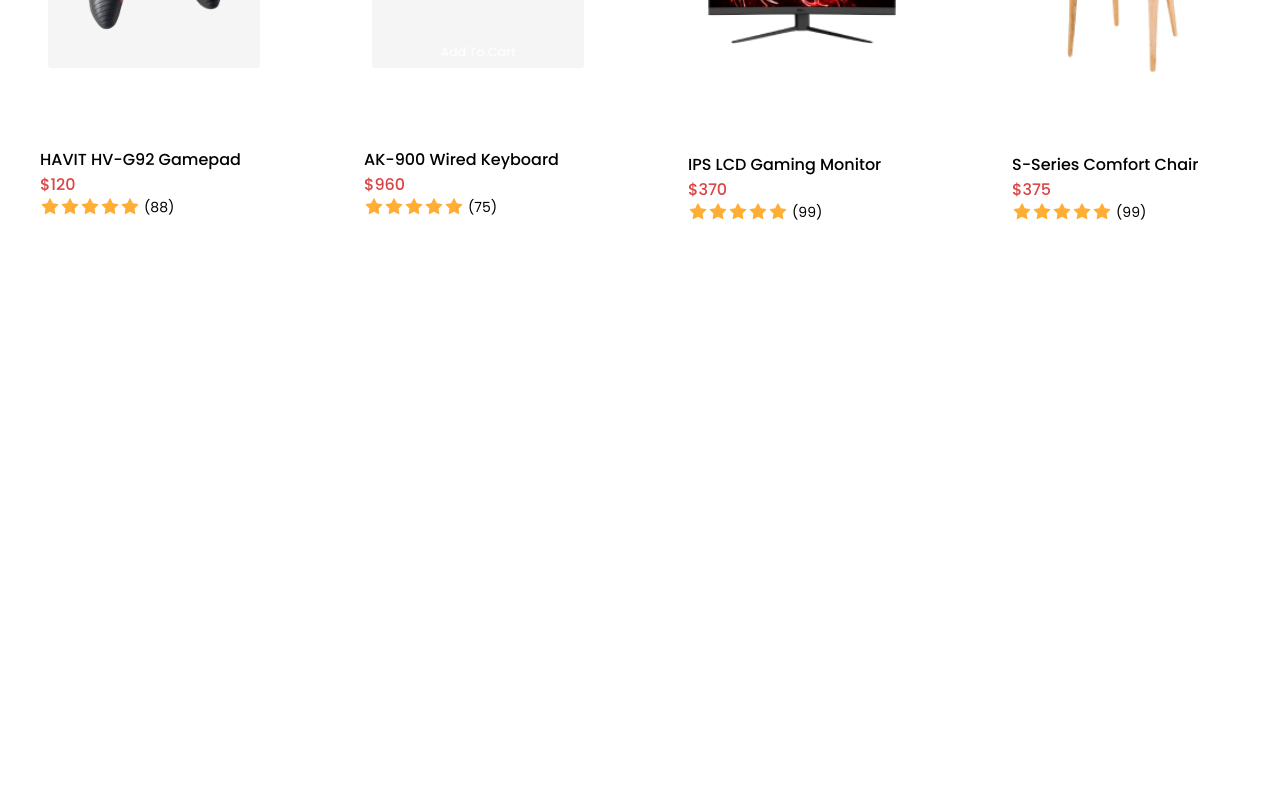
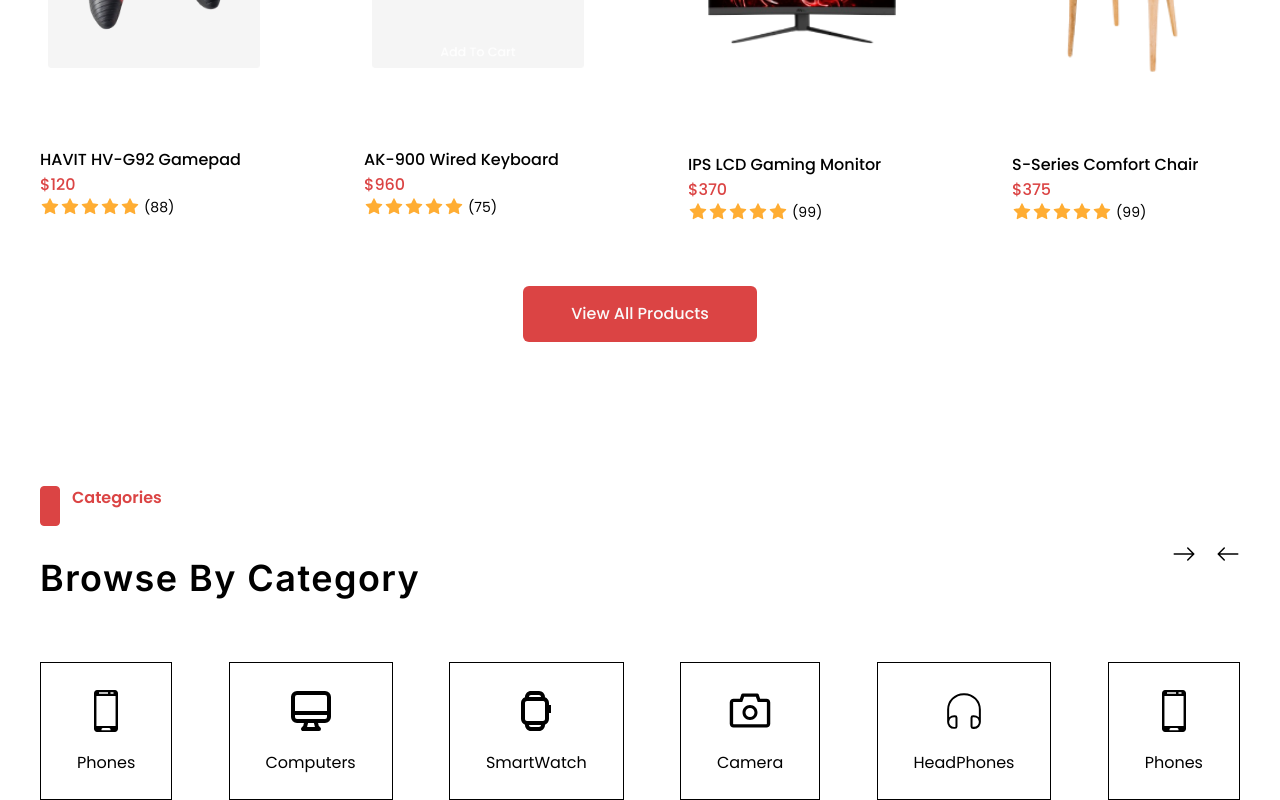
Before and after one commit to MezanRH/Exclusive-website, a React (Vite) app: page / in a window 1280 px wide. Shown: the part 1025-1825 px from the top of the page. Before the commit the page ends 1247 px from the top, so only its background shows below. Built offline with nearby package versions, Linux system fonts and the light colour scheme.

Commit message:
Category part done

```diff
--- /dev/null
+++ b/src/components/home/Category.jsx
@@ -0,0 +1,59 @@
+import React from 'react'
+import Title from './Title'
+import PortionHadding from '../../components/PortionHadding'
+import Flex from '../Flex'
+import { BsArrowLeft } from 'react-icons/bs'
+import { BsArrowRight } from 'react-icons/bs'
+import CategoryIcon from './CategoryIcon'
+import { GiSmartphone } from 'react-icons/gi'
+import { HiOutlineDesktopComputer } from 'react-icons/hi'
+import { CgAppleWatch } from 'react-icons/cg'
+import { AiOutlineCamera } from 'react-icons/ai'
+import { CiHeadphones } from 'react-icons/ci'
+import PortionTitle from '../PortionTitle'
+
+const Category = ({className}) => {
+  return (
+    <div className={className}>
+
+    <Title text="Categories" className=" relative ml-8"/>
+    <Flex className=' mt-8 mb-16'>
+      <div className=' w-1/2'>
+        <Flex>
+          <PortionHadding text="Browse By Category" className=" mt-4 mr-16"/>
+        </Flex>
+      </div>
+      <div className='w-1/2'>
+        <Flex className="justify-end">
+          <BsArrowRight className=' mr-5 text-2xl'/>
+          <BsArrowLeft className='text-2xl'/>
+        </Flex>
+      </div>
+    </Flex>
+    <Flex className=' justify-between'>
+
+        <CategoryIcon text="Phones">
+          <GiSmartphone className=' hover:text-secound'/>
+        </CategoryIcon>
+        <CategoryIcon text="Computers">
+          <HiOutlineDesktopComputer className=' hover:text-secound'/>
+        </CategoryIcon>
+        <CategoryIcon text="SmartWatch">
+          <CgAppleWatch className=' hover:text-secound'/>
+        </CategoryIcon>
+        <CategoryIcon text="Camera">
+          <AiOutlineCamera className=' hover:text-secound'/>
+        </CategoryIcon>
+        <CategoryIcon text="HeadPhones">
+          <CiHeadphones className=' hover:text-secound'/>
+        </CategoryIcon>
+        <CategoryIcon text="Phones">
+          <GiSmartphone className=' hover:text-secound'/>
+        </CategoryIcon>
+    </Flex>
+
+    </div>
+  )
+}
+
+export default Category
--- /dev/null
+++ b/src/components/home/CategoryIcon.jsx
@@ -0,0 +1,14 @@
+import React from 'react'
+import PortionTitle from '../PortionTitle'
+
+
+const CategoryIcon = ({children,text}) => {
+  return (
+    <div className=' border border-four px-9 py-6 text-5xl hover:border-primary hover:bg-primary hover:text-secound group cursor-pointer items-center flex flex-col items-center group'>
+        {children}
+        <PortionTitle text={text} className="mt-4 group-hover:text-secound"/>
+    </div>
+  )
+}
+
+export default CategoryIcon
--- a/src/components/home/Home.jsx
+++ b/src/components/home/Home.jsx
@@ -2,6 +2,7 @@ import React from 'react'
 import Container from '../Container'
 import Hader from './Hader'
 import Today from './Today'
+import Category from './Category'
 
 const Home = () => {
   return (
@@ -9,6 +10,7 @@ const Home = () => {
     <Container>
       <Hader className="mt-10"/>
       <Today className="mt-36"/>
+      <Category className=" mt-36"/>
     </Container>
     </>
   )
--- a/src/components/home/Today.jsx
+++ b/src/components/home/Today.jsx
@@ -10,6 +10,7 @@ import Monitor from '../../assets/Tv.png'
 import Chair from '../../assets/Cair.png'
 import { BsArrowLeft } from 'react-icons/bs'
 import { BsArrowRight } from 'react-icons/bs'
+import Button from '../Button'
 
 const Today = ({className}) => {
   return (
@@ -19,7 +20,7 @@ const Today = ({className}) => {
     <Flex className=' mt-8 mb-16'>
       <div className=' w-1/2'>
         <Flex>
-          <PortionHadding text="Flash Sales" className=" mt-4 mr-20"/>
+          <PortionHadding text="Flash Sales" className=" mt-4 mr-16"/>
           <TimeCondown className=" ml-2" duration={4 * 24* 60 * 60 * 1000}/>
         </Flex>
       </div>
@@ -36,6 +37,10 @@ const Today = ({className}) => {
       <Product img={Monitor} badgetext="-30%" alt="monitor" text="IPS LCD Gaming Monitor" price="370" rating="99"/>
       <Product img={Chair} badgetext="-25%" alt="Chair" text="S-Series Comfort Chair " price="375" rating="99"/>
     </Flex>
+    <div className=' text-center mt-16'>
+      <Button text="View All Products"/>
+    </div>
+
     </div>
   )
 }
--- a/src/components/layouts/Navbar.jsx
+++ b/src/components/layouts/Navbar.jsx
@@ -15,7 +15,7 @@ const Navbar = () => {
       <Container>
       <Flex className="mt-10 mb-4">
         <div className='w-1/5'>
-          <Images className="min-h-[20px] w-[80px]" src={logo}/>
+          <Images className="min-h-[20px] w-[90px]" src={logo}/>
         </div>
         <div className='w-2/5'>
             <ul className=' justify-end'>
```
